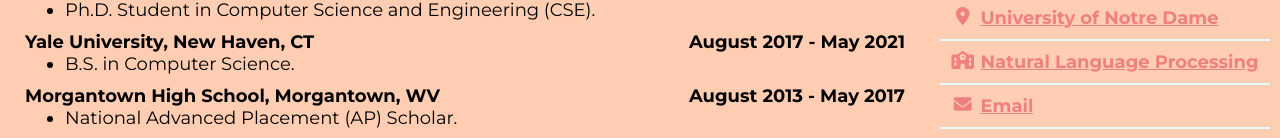
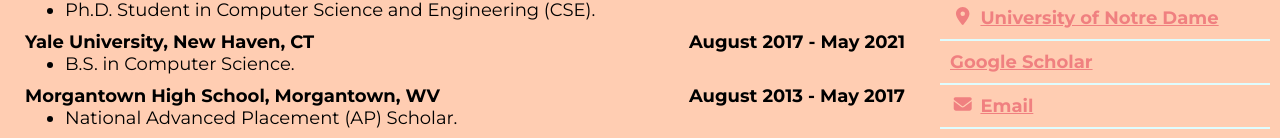
Before and after one commit to joserys/aarohi, a React (Vite) app: page / in a window 1280 px wide. Shown: the part 358-496 px from the top of the page. Built offline with nearby package versions, Linux system fonts and the light colour scheme.

Commit message:
Update header.jsx

```diff
--- a/src/components/templates/header.jsx
+++ b/src/components/templates/header.jsx
@@ -16,7 +16,7 @@
 				</div>
 			</div>
 			<Url icon="fa-solid fa-location-dot" link="https://www.nd.edu/" external={true}>University of Notre Dame</Url>
-			<Url icon="fa-solid fa-school" link="https://nlp.nd.edu/" external={true}>Natural Language Processing</Url>
+			<Url icon="fa-brands fa-google-scholar" link="https://scholar.google.com/citations?user=Mv6HFkAAAAAJ&hl=en&oi=ao/" external={true}>Google Scholar</Url>
 			<Url icon="fa-solid fa-envelope" link="mailto:asrivas2@nd.edu">Email</Url>
 			<Url icon="fa-brands fa-linkedin" link="https://www.linkedin.com/in/aarohi-srivastava" external={true}>LinkedIn</Url>
 			<Url icon="fa-brands fa-github" link="https://github.com/aarsri" external={true}>Github</Url>
```
